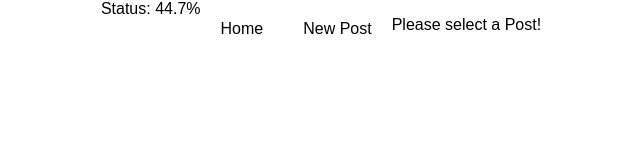
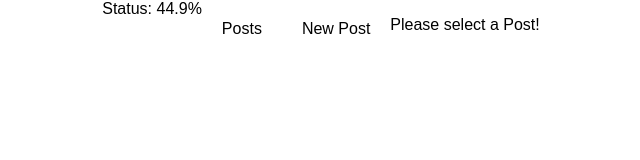
Before and after one commit to HerczogAttila/react-practice-http, a React (Create React App) app: page /post/ in a window 1280 px wide. Shown: the top 160 px of the page, without its empty margins (319-959 px from the left). Built offline with nearby package versions, Linux system fonts and the light colour scheme; no server answers.

Commit message:
190. Additional Information Regarding Active Links

```diff
--- a/src/containers/Blog/Blog.js
+++ b/src/containers/Blog/Blog.js
@@ -10,7 +10,7 @@ class Blog extends Component {
   constructor(props) {
     super(props);
     this.state = {
-      status: 189
+      status: 190
     }
   }
 
@@ -29,7 +29,7 @@ class Blog extends Component {
                   color: '#fa923f',
                   textDecoration: 'underline'
                 }}
-              >Home</NavLink></li>
+              >Posts</NavLink></li>
               <li><NavLink to={{
                 // pathname: this.props.match.url + '/new-post',
                 pathname: '/new-post',
```
